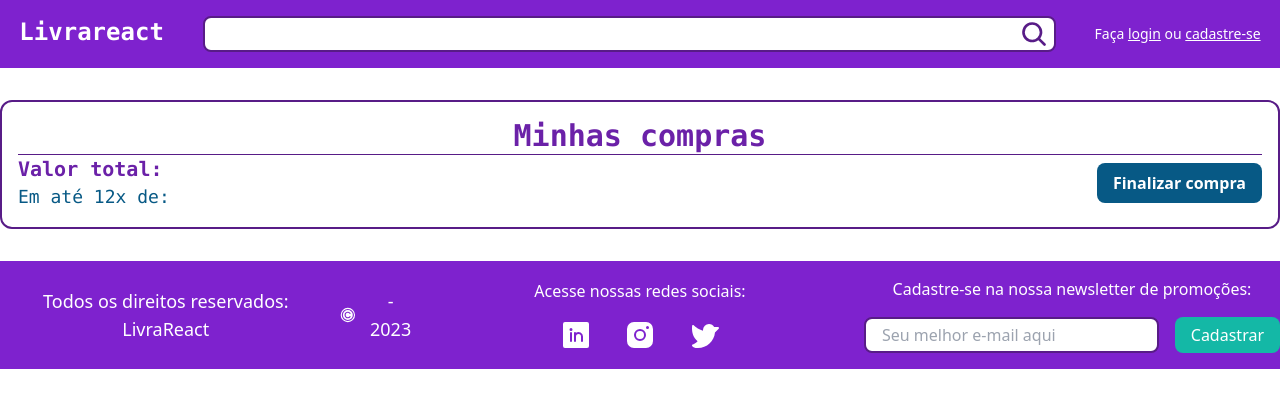
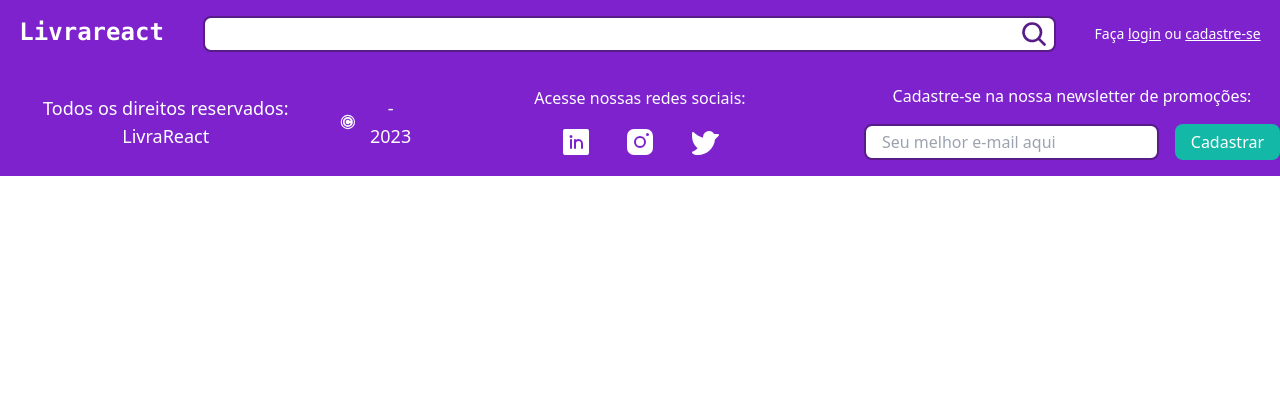
Before and after one commit to tjfaccipieri/livrareact, a React (Vite) app: page /carrinho in a window 1280 px wide. Shown: the top 408 px of the page. Built offline with nearby package versions, Linux system fonts and the light colour scheme.

Commit message:
preparado pra aula

```diff
--- a/src/App.tsx
+++ b/src/App.tsx
@@ -4,14 +4,12 @@ import Footer from './components/Footer';
 import Navbar from './components/Navbar';
 import FormProduto from './components/produtos/FormProduto';
 import { AuthContext } from './contexts/AuthContext.tsx';
-import { CarrinhoProvider } from './contexts/CarrinhoContext.tsx';
 import Cadastro from './pages/Cadastro';
 import Home from './pages/Home';
 import Login from './pages/Login';
 import Perfil from './pages/Perfil';
 import DeleteProduto from './components/produtos/DeleteProduto.tsx';
 import DetalheProduto from './components/produtos/DetalheProduto.tsx';
-import Carrinho from './components/Carrinho.tsx';
 
 function App() {
   const { usuario } = useContext(AuthContext);
@@ -26,7 +24,7 @@ function App() {
   }
 
   return (
-    <CarrinhoProvider>
+    // <CarrinhoProvider>
       <BrowserRouter>
         <Navbar />
         <Routes>
@@ -39,11 +37,11 @@ function App() {
           </Route>
           <Route path="/deletarProduto/:id" element={<DeleteProduto />} />
           <Route path="/detalheProduto/:id" element={<DetalheProduto />} />
-          <Route path="/carrinho" element={<Carrinho />} />
+          {/* <Route path="/carrinho" element={<Carrinho />} /> */}
         </Routes>
         <Footer />
       </BrowserRouter>
-    </CarrinhoProvider>
+    // </CarrinhoProvider>
   );
 }
 
--- a/src/components/Carrinho.tsx
+++ /dev/null
@@ -1,39 +0,0 @@
-import React, { useContext } from 'react'
-import { CarrinhoContext } from '../contexts/CarrinhoContext'
-import { useNavigate } from 'react-router-dom'
-import { Produto } from '../models/Produto'
-
-function Carrinho() {
-  const {decreaseQuantity, removeItem, checkout, insertItem, listaCarrinho} = useContext(CarrinhoContext)
-
-  const navigate = useNavigate()
-
-  function comprar() {
-    alert('Obrigado pela compra, não entregaremos nada e vamos sumir com seu dinheiro... 🤣')
-    navigate('/')
-    checkout()
-  }
-
-  return (
-    <div className='container mx-auto my-8'>
-      <div className="flex flex-col border-purple-900 border-2 rounded-xl p-4">
-        <h2 className='text-3xl font-black font-mono text-purple-800 text-center border-b border-purple-900'>Minhas compras</h2>
-
-        {listaCarrinho.map((item: Produto) => (
-          <p>{item.titulo}</p>
-        ))}
-
-        <div className="flex justify-between items-center">
-          <div className="flex flex-col">
-            <h2 className='text-xl font-black font-mono text-purple-800'>Valor total:</h2>
-            <h3 className='text-lg font-medium font-mono text-sky-800'>Em até 12x de: </h3>
-          </div>
-          <button onClick={() => comprar()} className='bg-sky-800 text-white font-bold py-2 px-4 rounded-lg hover:bg-sky-600'>Finalizar compra</button>
-        </div>
-      </div>
-
-    </div>
-  )
-}
-
-export default Carrinho
--- a/src/components/Navbar.tsx
+++ b/src/components/Navbar.tsx
@@ -7,6 +7,8 @@ function Navbar() {
   const [haveToken, setHaveToken] = useState(false);
 
   const { usuario, handleLogout } = useContext(AuthContext);
+  // const {listaCarrinho} = useContext(CarrinhoContext)
+  // const itensComprados = listaCarrinho.length
 
   useEffect(() => {
     setHaveToken((prev) => !prev);
@@ -33,8 +35,9 @@ function Navbar() {
       <div className="flex gap-2 items-center">
         {haveToken ? (
           <>
-            <Link to='/carrinho'>
+            <Link to='/carrinho' className='flex relative'>
               <ShoppingCart weight="fill" size={32} />
+              {/* <span className='w-4 h-4 text-xs rounded-full bg-sky-400 flex items-center justify-center absolute right-0'>{itensComprados}</span> */}
             </Link>
 
             <Link to="/perfil">
--- a/src/components/produtos/DetalheProduto.tsx
+++ b/src/components/produtos/DetalheProduto.tsx
@@ -8,7 +8,7 @@ function DetalheProduto() {
 
   const {id} = useParams<{id: string}>()
 
-  const {insertItem} = useContext(CarrinhoContext)
+  // const {insertItem} = useContext(CarrinhoContext)
 
   const [produto, setProduto] = useState<Produto>({} as Produto)
 
@@ -30,14 +30,14 @@ function DetalheProduto() {
     <div className='container mx-auto my-8'>
       <div className="border-2 rounded-lg border-purple-900 p-4 flex gap-12">
         <img src={produto.foto || 'https://st3.depositphotos.com/17828278/33150/v/450/depositphotos_331503262-stock-illustration-no-image-vector-symbol-missing.jpg'} className='w-72 rounded-lg border-2 border-purple-900 p-2 aspect-[3/4] max-h-80' alt="" />
-        <div className="flex flex-col gap-2">
+        <div className="flex flex-col gap-2 w-full">
           <h1 className='text-4xl font-black font-mono text-purple-800 border-b-2 border-black'>{produto.titulo}</h1>
-          <span className='text-sm'>Editora: {produto.editora}</span>
-          <pre className='font-sans whitespace-pre-wrap'>{produto.sinopse}</pre>
+          <span className='text-sm'>Editora: {produto.editora} - Autor: {produto.autor}</span>
+          <pre className='font-sans whitespace-pre-wrap'>{produto.sinopse} </pre>
 
-          <div className='flex justify-between'>
+          <div className='flex justify-between mt-auto'>
             <h3 className='text-2xl font-bold text-sky-800'>Melhor preço: {produto.preco?.toLocaleString("pt-BR", { style: "currency", currency: "BRL" })}</h3>
-            <button onClick={() => insertItem(produto)} className='h-full bg-sky-700 text-white font-bold px-8 rounded-lg hover:bg-sky-900'>Comprar</button>
+            <button className='h-full bg-sky-700 text-white font-bold px-8 rounded-lg hover:bg-sky-900'>Comprar</button>
           </div>
         </div>
       </div>
--- a/src/contexts/CarrinhoContext.tsx
+++ /dev/null
@@ -1,85 +0,0 @@
-import { ReactNode, createContext, useState } from "react";
-import { Produto } from "../models/Produto";
-
-type CarrinhoContextProps = {
-  listaCarrinho: Array<Produto>
-  insertItem: (produto: Produto) => void
-  decreaseQuantity: (produto: Produto) => void
-  removeItem: (produto: Produto) => void
-  checkout: () => void
-}
-
-interface CarrinhoProviderProps {
-  children: ReactNode
-}
-
-export const CarrinhoContext = createContext({} as CarrinhoContextProps)
-
-export function CarrinhoProvider({children}: CarrinhoProviderProps) {
-
-  const [listaCarrinho, setListaCarrinho] = useState<Produto[]>([])
-
-  // function insertItem(prod: Produto){
-  //   setListaCarrinho((currentItems) => {
-  //     if(currentItems.find((item) => item.id === prod.id) == null) {
-  //       return [...currentItems, {...prod, qtd: 1}]
-  //     } else {
-  //       return currentItems.map((item) => {
-  //         if (item.id === prod.id){
-  //           return {...item, qtd: item.qtd! + 1}
-  //         } else {
-  //           return item
-  //         }
-  //       })
-  //     }
-  //   })
-  // }
-
-  function insertItem(prod: Produto){
-    setListaCarrinho((currentItems) => {
-        return currentItems.some(item => item.id === prod.id)
-            ? currentItems.map(item => item.id === prod.id ? {...item, qtd: item.qtd! + 1} : item)
-            : [...currentItems, {...prod, qtd: 1}];
-    })
-}
-
-  // function decreaseQuantity(prod: Produto) {
-  //   setListaCarrinho((currentItems) => {
-  //     if(currentItems.find((item) => item.id === prod.id)?.qtd === 1) {
-  //       return currentItems.filter((item) => item.id !== prod.id)
-  //     } else {
-  //       return currentItems.map((item) => {
-  //         if(item.id === prod.id) {
-  //           return {...item, qtd: item.qtd! - 1}
-  //         } else {
-  //           return item
-  //         }
-  //       })
-  //     }
-  //   })
-  // }
-
-  function decreaseQuantity(prod: Produto) {
-    setListaCarrinho((currentItems) => {
-        return currentItems.some(item => item.id === prod.id && item.qtd === 1)
-            ? currentItems.filter(item => item.id !== prod.id)
-            : currentItems.map(item => item.id === prod.id ? {...item, qtd: item.qtd! - 1} : item);
-    })
-}
-
-  function removeItem(prod: Produto) {
-    setListaCarrinho((currentItems) => {
-      return currentItems.filter((item) => item.id !== prod.id)
-    })
-  }
-
-  function checkout() {
-    setListaCarrinho([])
-  }
-
-  return(
-    <CarrinhoContext.Provider value={{listaCarrinho, insertItem, decreaseQuantity, removeItem, checkout}}>
-      {children}
-    </CarrinhoContext.Provider>
-  )
-}
```
